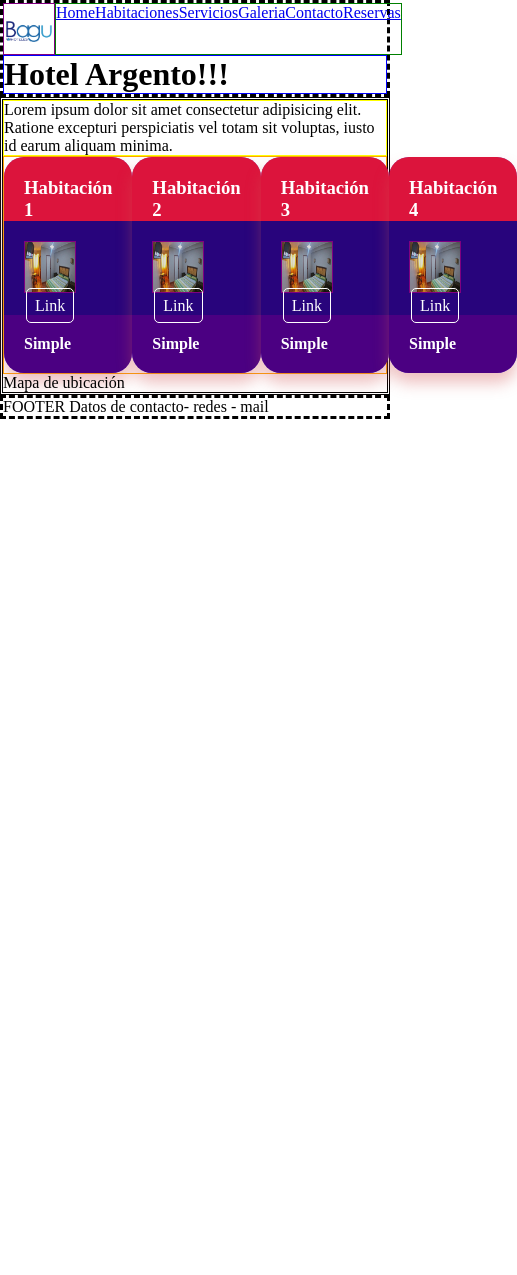
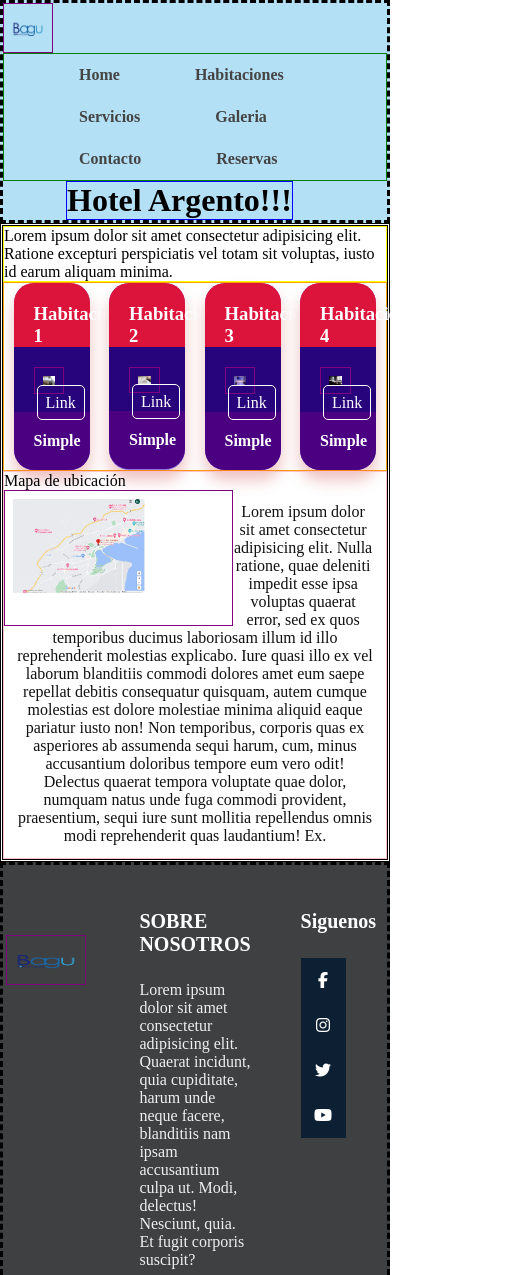
Before and after one commit to atorresgolf/Codo, a plain HTML site: page proyecto_codo/index.html in a window 390 px wide. Shown: the top 1275 px of the page, 517 px wide, since content can reach past the window. Before the commit the page ends 844 px from the top, so only its background shows below. Drawn offline with Linux system fonts and the light colour scheme; a web font is replaced by a local one.

Commit message:
index ver como esta quedando. es responsivo. ver!

```diff
--- a/proyecto_codo/css/index.css
+++ b/proyecto_codo/css/index.css
@@ -1,36 +1,81 @@
+@import url('https://fonts.googleapis.com/css2?family=Poppins:ital,wght@1,200&family=Square+Peg&display=swap');
 
 *{  margin: 0;
     padding: 0;
+    box-sizing: border-box;
+    /* font-family: 'Poppins', sans-serif; */
+    /* font-family: 'Square Peg', cursive; */
 }
 
 header{
     border-style: dashed;
+    background: #b4e0f5;
+    width: 100%;
+    clear: both;
+    content: '';
+    display: table;
 
 }
-
-.logo-nav{display: flex;}
+.container{
+    width: 100%;
+    height: auto;
+    max-width: 75em;
+    margin: 0 auto;
+    display: flex;
+    flex-wrap: wrap;
+}
+/* .logo-nav{display: flex;} */
 img{
-    width: 50px;
+    width: auto;
     height: 50px;
     border: 1px solid purple;
+    float: left;
+    padding: 8px;
+
 }
 
 
 nav{
     border: 1px solid green;
-    display: flex;
-    align-content: flex-start;
+    /* display: flex; */
+    float: right;
+
+    /* align-content: flex-start; */
 }
-nav ul{
-    display: flex;
+nav ul li{
+    /* display: flex; */
     list-style: none;
+    margin-left: 75px;
+    padding: 12px 0;
+    float: left;
+    position: relative;
+}
+nav ul li a{
+    text-decoration: none;
+    color: #444;
+    font-weight: bold;
+}
+nav ul li a::before{
+    display: block;
+    content: '';
+    width: 0%;
+    background: #444;
+    height: 5px;
+    top: 0;
+    position: absolute;
+    transition: width 0.2s;
 }
 
-
+nav ul li a:hover::before{
+    width: 100%;
+}
 .titulo{
     border:1px solid blue;
     /* align-items: center; */
-    /* clear: both; */
+    margin-left: 63px;
+    text-align: center;
+    clear: both;
+    /* flex-wrap: wrap; */
 }
 
 main{
@@ -45,11 +90,94 @@ main{
 
 .ubicacion{
     border:1px solid pink;
+
+}
+.ubicacion img{
+    width: 60%;
+    height: auto;
+}
+.ubi_total{
+    display: flex;
+    justify-content:center;
+
+}
+.ubi_total .descripcion_ubi{
+    text-align: center;
+    padding: 13px;
+    color: #111010;
+}
+.piePagina{
+    border-style: dashed;
+    width: 100%;
+    background-color: #3e4042;
+    clear: both;
+
+
+}
+.piePagina .grupo-1{
+    width: 100%;
+    max-width: 1200px;
+    margin: auto;
+    display: grid;
+    grid-template-columns: repeat(3, 1fr);
+    grid-gap:50px;
+    padding: 45px 0px;
+}
+.piePagina .grupo-1 .box figure{
+    width: 100%;
+    height: 100px;
+    display: flex;
+    justify-content: center;
+    align-items: center;
+}
+.piePagina .grupo-1 .box figure img{
+    width:80px;
+}
+.piePagina .grupo-1 .box h2{
+    color: #fff;
+    margin-bottom: 25px;
+    font-size: 20px;
+}
+.piePagina .grupo-1 .box p{
+    color: #efefef;
+    margin-bottom: 10px;
+}
+.piePagina .grupo-1 .red-social a{
+    display: inline-block;
+    text-decoration: none;
+    width: 45px;
+    height: 45px;
+    line-height: 45px;
+    color: #fff;
+    margin-right: 10px;
+    background-color: #0d2033;
+    text-align: center;
+    transition: all 300ms ease;
+}
+.piePagina .grupo-1 .red-social a:hover{
+    color: aqua;
+}
+.piePagina .grupo-2{
+    background-color: #0a1a2a;
+    padding: 15px 10px;
+    text-align: center;
+    color: #fff;
+}
+.piePagina .grupo-2 small{
+    font-size: 15px;
+}
+@media screen and(max-width:800px) {
+
+    .piePagina .grupo-1{
+        width: 90%;
+        grid-template-columns: repeat(1, 1fr);
+        grid-gap:30px;
+        padding: 35px 0px;
+    }
 }
 
-footer{
-    border-style: dashed;
-}
+
+
 
 :root{
     --card-color: rgba(54, 0, 204, 0.555);
@@ -64,7 +192,8 @@ footer{
     margin: 0 auto;
     background: var(--card-color);
     color:rgb(255, 255, 255);
-    width: 100px;
+    width: 20%;
+    height: auto;
     padding: 20px;
     box-shadow: 0px 10px 15px rgba(209, 88, 88, 0.377);
     border-radius: 20px;
@@ -83,6 +212,10 @@ footer{
     padding: 20px;
     border-radius: 00px 00px 20px 20px;
 }
+.card-body img{
+    width: 85%;
+    height: auto;
+}
 .card-footer{
     background: var(--card-footer-color);
     margin: -20px;
@@ -93,7 +226,7 @@ footer{
 }
 .card a{
     padding: 8px;
-    margin: 2px;
+    margin: 3px;
     border-radius: 5px;
     border: 1px solid white;
     width: 100%;
--- a/proyecto_codo/index.html
+++ b/proyecto_codo/index.html
@@ -5,12 +5,13 @@
     <meta http-equiv="X-UA-Compatible" content="IE=edge">
     <meta name="viewport" content="width=device-width, initial-scale=1.0">
     <link rel="stylesheet" href="/proyecto_codo/css/index.css">
+    <script src="https://kit.fontawesome.com/e6f12faa36.js" crossorigin="anonymous"></script>
     <title>Index</title>
 </head>
 <body>
     <header>
         <div class="container">
-            <div class="logo-nav">
+            <!-- <div class="logo-nav"> -->
                   <img src="/proyecto_codo/assets/logo.png" alt="Logo">
 
             <nav>
@@ -24,21 +25,21 @@
                 </ul>
 
             </nav>
-        </div>
+        <!-- </div> -->
             <div class="titulo">
                 <h1>Hotel Argento!!!</h1>
             </div>
-        </div>
+
     </header>
     <main>
         <section class="descripcion">Lorem ipsum dolor sit amet consectetur adipisicing elit. Ratione excepturi perspiciatis vel totam sit voluptas, iusto id earum aliquam minima.</section>
-        <section class="galeria">
-            <div class="card">
-                <div class="card-header">
-                    <h3>Habitación 1</h3>
-                </div>
+            <section class="galeria">
+                <div class="card">
+                    <div class="card-header">
+                        <h3>Habitación 1</h3>
+                    </div>
                 <div class="card-body">
-                    <img src="/assets/habitacion1.jpg" alt="">
+                    <img src="/proyecto_codo/assets/img/habitacion_1.jpg" alt="">
                     <a href="">Link</a>
                 </div>
                 <div class="card-footer">
@@ -51,7 +52,7 @@
                     <h3>Habitación 2</h3>
                 </div>
                 <div class="card-body">
-                    <img src="/assets/habitacion1.jpg" alt="">
+                    <img src="/proyecto_codo/assets/img/habitacion_2.jpg" alt="">
                     <a href="">Link</a>
                 </div>
                 <div class="card-footer">
@@ -64,7 +65,7 @@
                     <h3>Habitación 3</h3>
                 </div>
                 <div class="card-body">
-                    <img src="/assets/habitacion1.jpg" alt="">
+                    <img src="/proyecto_codo/assets/img/habitacion_3.jpg" alt="">
                     <a href="">Link</a>
                 </div>
                 <div class="card-footer">
@@ -78,7 +79,7 @@
                     <h3>Habitación 4</h3>
                 </div>
                 <div class="card-body">
-                    <img src="/assets/habitacion1.jpg" alt="">
+                    <img src="/proyecto_codo/assets/img/habitacion_4.webp" alt="">
                     <a href="">Link</a>
                 </div>
                 <div class="card-footer">
@@ -87,9 +88,50 @@
                 </div>
             </div>
         </section>
-        <section class="u">Mapa de ubicación</section>
 
+        <div class="ubi_total">
+        <section class="ubicacion">Mapa de ubicación
+            <div>
+                <img src="/proyecto_codo/assets/img/ubicacion_mapa.png" alt="">
+            </div>
+
+                <div class="descripcion_ubi">
+                    <p>Lorem ipsum dolor sit amet consectetur adipisicing elit. Nulla ratione, quae deleniti impedit esse ipsa voluptas quaerat error, sed ex quos temporibus ducimus laboriosam illum id illo reprehenderit molestias explicabo. Iure quasi illo ex vel laborum blanditiis commodi dolores amet eum saepe repellat debitis consequatur quisquam, autem cumque molestias est dolore molestiae minima aliquid eaque pariatur iusto non! Non temporibus, corporis quas ex asperiores ab assumenda sequi harum, cum, minus accusantium doloribus tempore eum vero odit! Delectus quaerat tempora voluptate quae dolor, numquam natus unde fuga commodi provident, praesentium, sequi iure sunt mollitia repellendus omnis modi reprehenderit quas laudantium! Ex.
+
+                    </p>
+                </div>
+        </section>
+    </div>
     </main>
-    <footer>FOOTER Datos de contacto- redes - mail</footer>
+    <footer class="piePagina">
+        <div class="grupo-1">
+            <div class="box">
+                <figure>
+                    <a href="#">
+                        <img src="/proyecto_codo/assets/logo.png" alt="Logo pie pagina">
+                    </a>
+                </figure>
+            </div>
+            <div class="box">
+                <h2>SOBRE NOSOTROS</h2>
+                <p>Lorem ipsum dolor sit amet consectetur adipisicing elit. Quaerat incidunt, quia cupiditate, harum unde neque facere, blanditiis nam ipsam accusantium culpa ut. Modi, delectus! Nesciunt, quia. Et fugit corporis suscipit?</p>
+                <p>Lorem ipsum dolor sit, amet consectetur adipisicing elit. Suscipit omnis velit vitae, quasi eveniet ab fuga delectus. Dolor ipsum, quisquam iusto similique eaque repellendus molestiae unde eum eligendi possimus corporis!</p>
+            </div>
+            <div class="box">
+                <h2>Siguenos</h2>
+                <div class="red-social">
+                    <a href="#" class="fa fa-facebook"></a>
+                    <a href="#" class="fa fa-instagram"></a>
+                    <a href="#" class="fa fa-twitter"></a>
+                    <a href="#" class="fa fa-youtube"></a>
+                </div>
+            </div>
+
+        </div>
+        <div class="grupo-2">
+            <small>&copy; 2022 <b>Hotel Argento</b> - Todos los derechos reservados.</small>
+        </div>
+    </footer>
+</div>
 </body>
 </html>
```
Also changed, not shown: proyecto_codo/assets/img/ubicacion_mapa.png (added), proyecto_codo/css/estilos.css (added).
